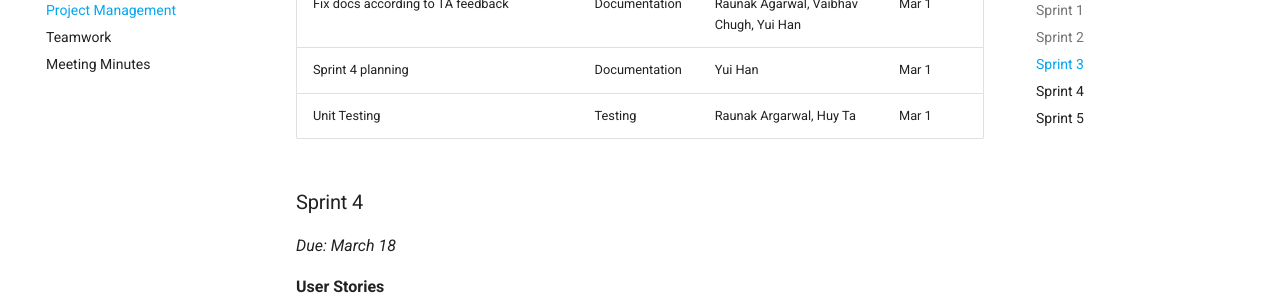
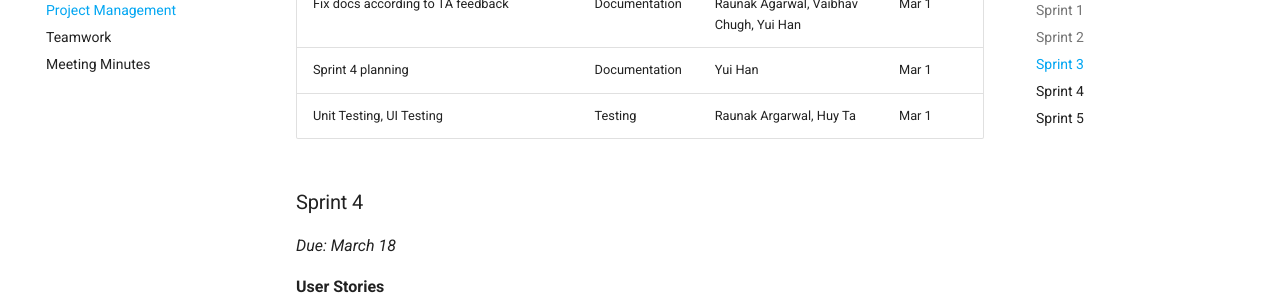
Before and after one commit to antarc0y/AR-Biosphere, an MkDocs documentation site: the page built from docblueprint/pages/management.md, in a window 1280 px wide and 900 px high, scrolled down 3465 px. Shown: the part 152-452 px from the top of the window. Built offline with MkDocs 1.6.1 and Material for MkDocs 9.7.7, drawn with Linux system fonts in a browser that asks for light colours.

Commit message:
updated testing tasks

```diff
--- a/docblueprint/pages/management.md
+++ b/docblueprint/pages/management.md
@@ -76,7 +76,7 @@ Estimated Sprint Velocity: **20**
 | Spawn AR objects on selected surface | US 02.01 | Mohammad Hammad, Huy Ta | Mar 1 |
 | Fix docs according to TA feedback | Documentation | Raunak Agarwal, Vaibhav Chugh, Yui Han | Mar 1 |
 | Sprint 4 planning | Documentation |Yui Han | Mar 1 |
-| Unit Testing | Testing | Raunak Argarwal, Huy Ta | Mar 1 |
+| Unit Testing, UI Testing | Testing | Raunak Argarwal, Huy Ta | Mar 1 |
 
 
 ### Sprint 4
```
